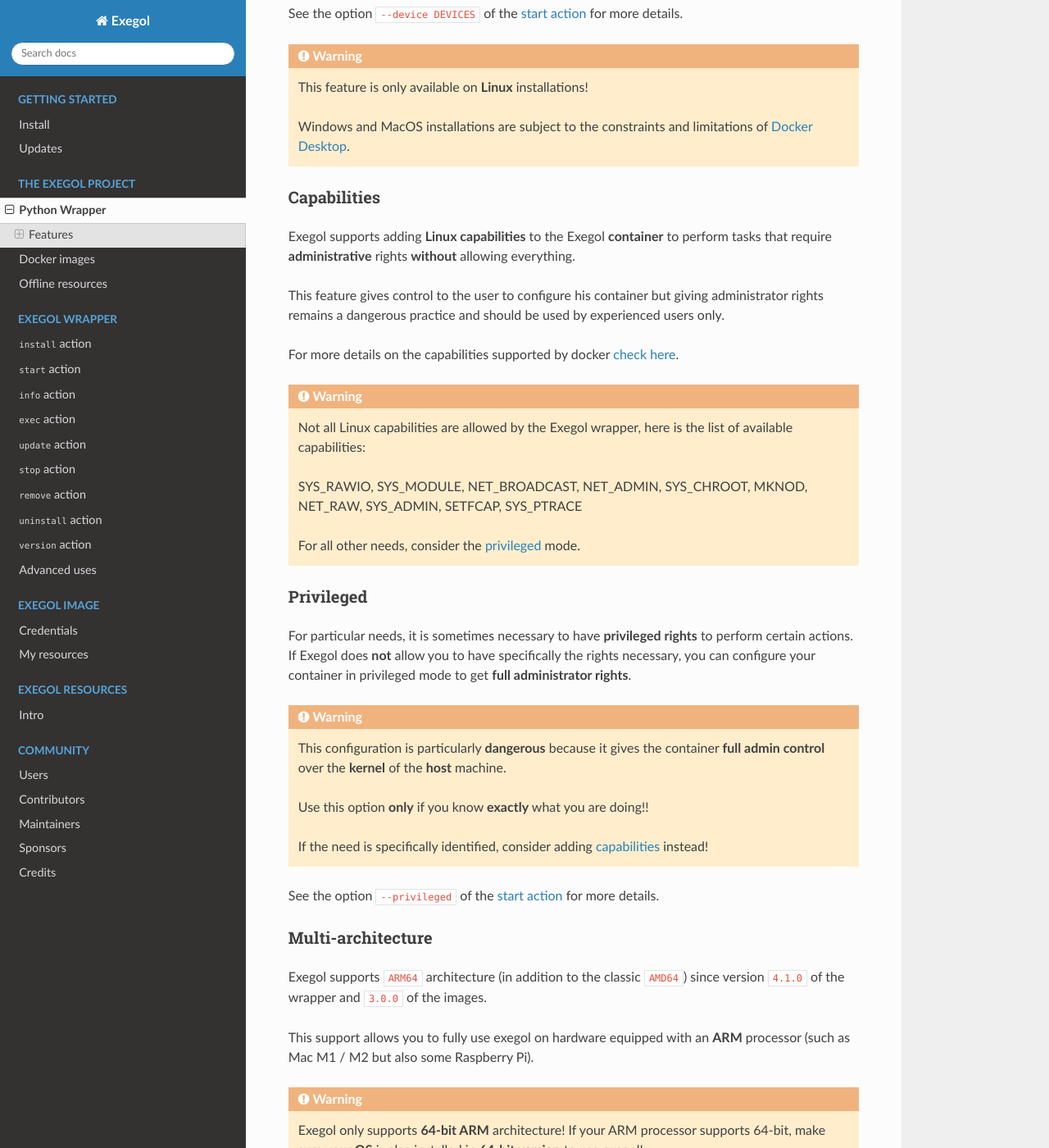
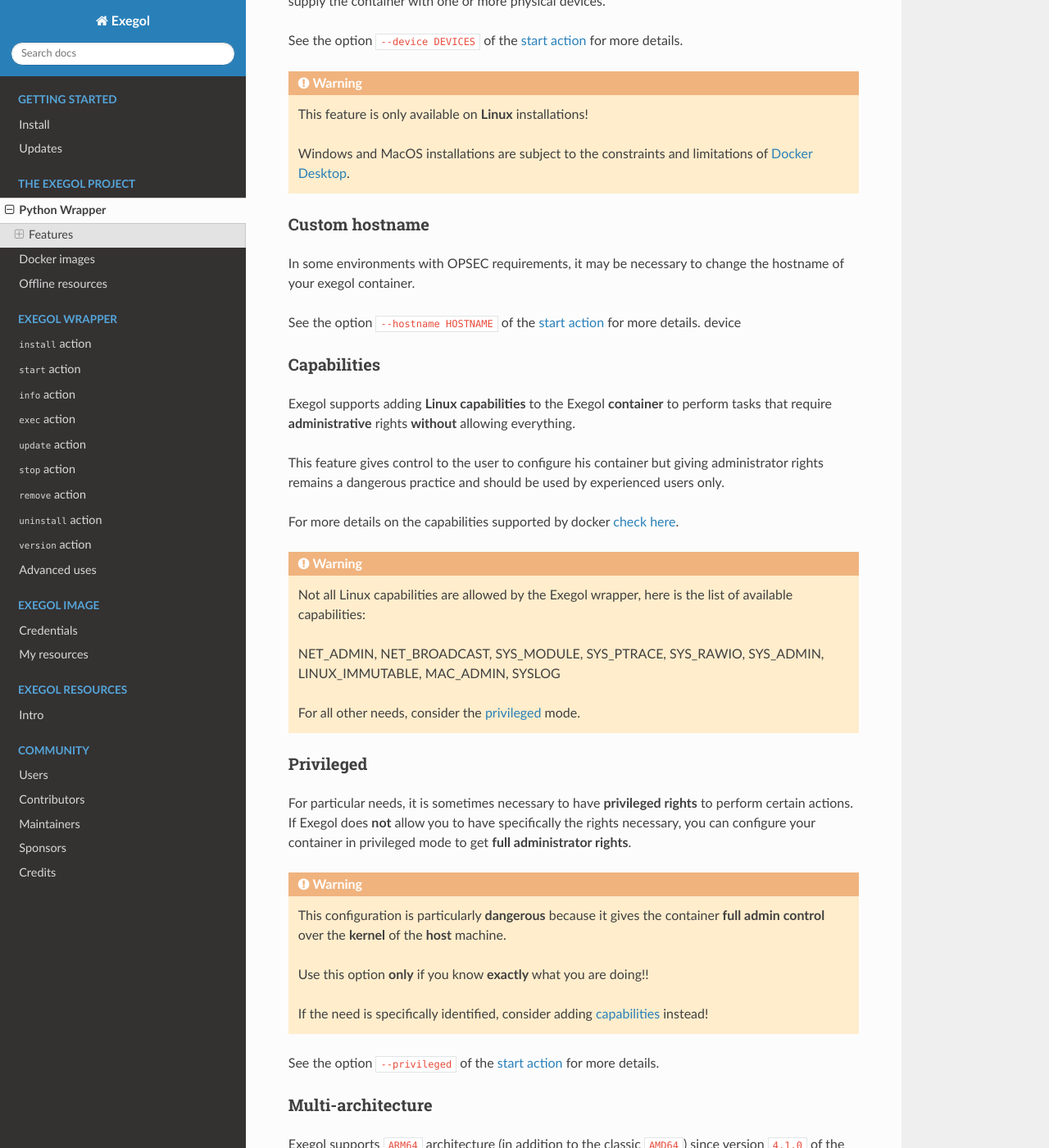
Before and after one commit to ThePorgs/Exegol-docs, a Sphinx documentation site: the page built from source/the-exegol-project/python-wrapper.rst, in a window 1280 px wide and 1400 px high, scrolled down 8194 px. Shown: the whole window at 82% size. Built offline with Sphinx 7.4.7 and the Read the Docs theme 2.0.0, drawn with Linux system fonts in a browser that asks for light colours; some of the changed text lies outside the part shown.

Commit message:
Add custom hostname + update capabilities

```diff
--- a/source/exegol-wrapper/start.rst
+++ b/source/exegol-wrapper/start.rst
@@ -46,6 +46,8 @@
 ``-fs``, ``--update-fs``                                    Modifies the permissions of folders and sub-folders shared in your workspace to access the files created within the container using your host user account. (default: Disabled)
 ``-V VOLUMES``, ``--volume VOLUMES``                        Share a new volume between host and exegol (format: --volume /path/on/host/:/path/in/container/).
 ``-p PORTS``, ``--port PORTS``                              Share a network port between host and exegol (format: --port [<host_ipv4>:]<host_port>[:<container_port>][:<protocol>]. This configuration will disable the shared network with the host.
+``--hostname HOSTNAME``                                     Set a custom hostname to the exegol container (default: exegol-<name>)
+``--cap CAPABILITIES``                                      **(dangerous)** Capabilities allow to add specific privileges to the container (e.g. need to mount volumes, perform low-level operations on the network, etc).
 ``--privileged``                                            **(dangerous)** give extended privileges at the container creation (e.g. needed to mount things, to use wifi or bluetooth)
 ``-d DEVICES``, ``--device DEVICES``                        Add host device(s) at the container creation (example: -d /dev/ttyACM0 -d /dev/bus/usb/).
 ``--disable-X11``                                           Disable display sharing to run GUI-based applications. (default: Enabled)
--- a/source/the-exegol-project/python-wrapper.rst
+++ b/source/the-exegol-project/python-wrapper.rst
@@ -37,6 +37,7 @@
 :ref:`Port sharing<feature_port_sharing>`           Support for port publishing
 :ref:`Env. variables<feature_env>`                  Support for environment variable configuration
 :ref:`Device sharing<feature_device_sharing>`       Support for hardware sharing
+:ref:`Custom hostname<feature_hostname>`            Support for customizing a specific container hostname
 :ref:`Capabilities<feature_capabilities>`           Support for adding specific capabilities
 :ref:`Privileged<feature_privileged>`               Support of the privileged mode
 :ref:`Multi-architecture<feature_multi_arch>`       Support for AMD64 and ARM64 architectures
@@ -309,6 +310,16 @@
 
     Windows and MacOS installations are subject to the constraints and limitations of `Docker Desktop <https://docs.docker.com/desktop/faqs/#can-i-pass-through-a-usb-device-to-a-container>`__.
 
+.. _feature_hostname:
+
+Custom hostname
+---------------
+
+In some environments with OPSEC requirements, it may be necessary to change the hostname of your exegol container.
+
+See the option ``--hostname HOSTNAME`` of the :ref:`start action <start_options>` for more details.
+device
+
 .. _feature_capabilities:
 
 Capabilities
@@ -323,7 +334,7 @@
 .. warning::
     Not all Linux capabilities are allowed by the Exegol wrapper, here is the list of available capabilities:
 
-    SYS_RAWIO, SYS_MODULE, NET_BROADCAST, NET_ADMIN, SYS_CHROOT, MKNOD, NET_RAW, SYS_ADMIN, SETFCAP, SYS_PTRACE
+    NET_ADMIN, NET_BROADCAST, SYS_MODULE, SYS_PTRACE, SYS_RAWIO, SYS_ADMIN, LINUX_IMMUTABLE, MAC_ADMIN, SYSLOG
 
     For all other needs, consider the :ref:`privileged <feature_privileged>` mode.
 
```
